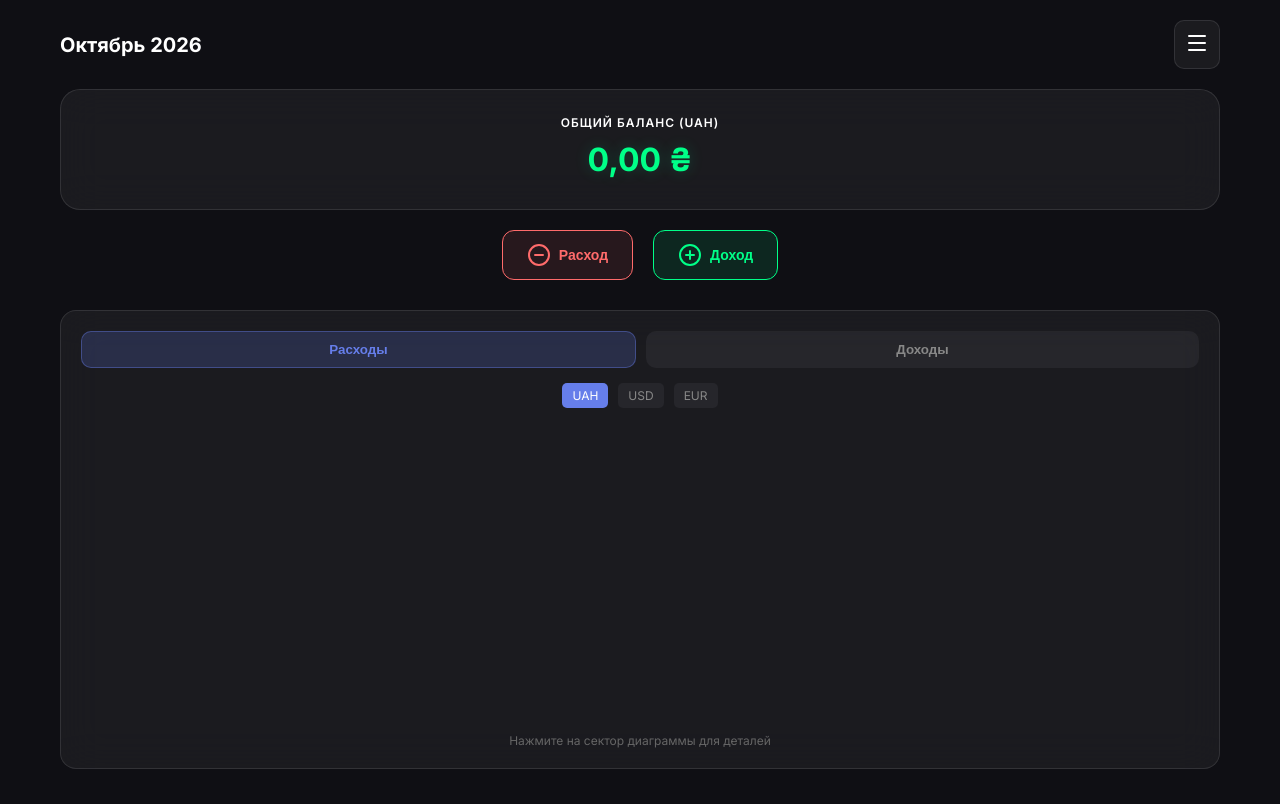
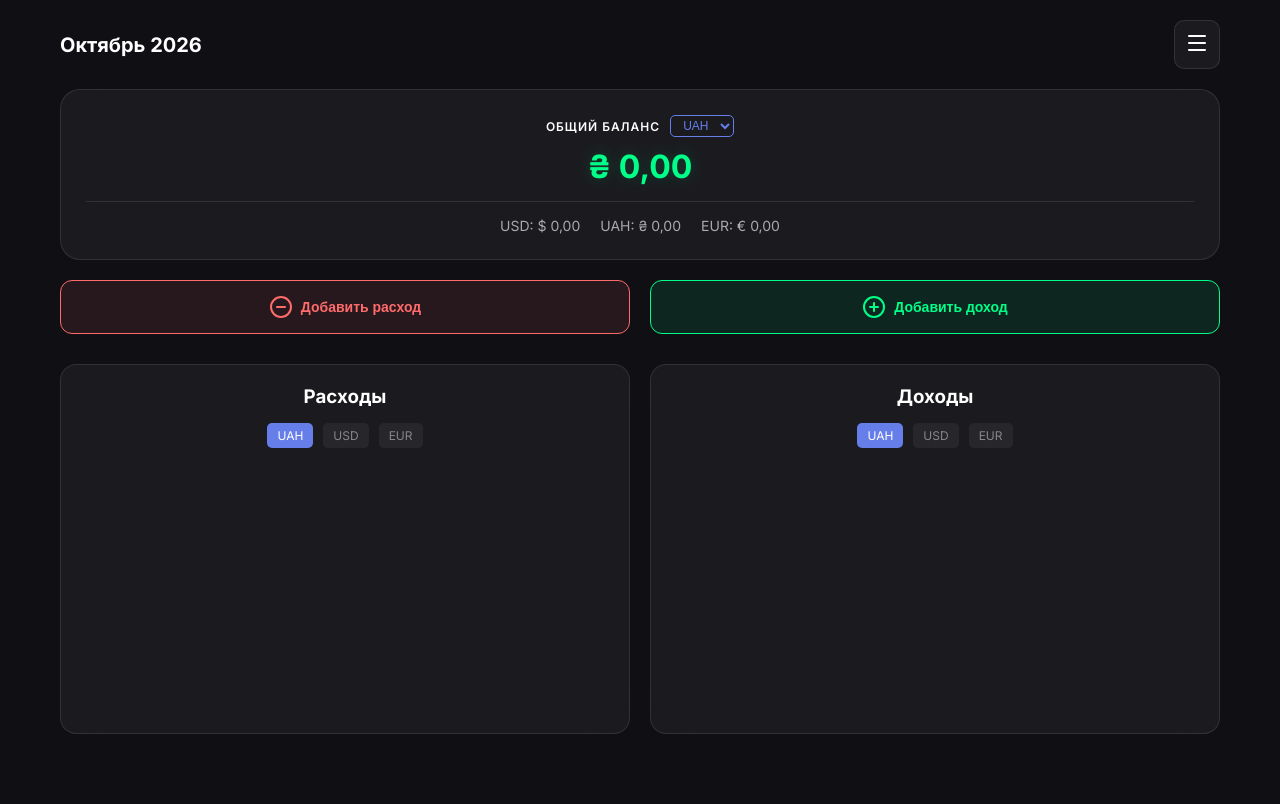
Before and after one commit to eaglehash24/finance-app, a plain HTML site: page index.html in a window 1280 px wide. Drawn offline with nearby package versions, Linux system fonts and the light colour scheme.

Commit message:
Update index.html

```diff
--- a/index.html
+++ b/index.html
@@ -52,20 +52,20 @@ body {
   padding: 25px;
   margin-bottom: 20px;
   text-align: center;
-  cursor: pointer;
 }
-.balance-label { font-size: 12px; color: #fff; font-weight: 600; text-transform: uppercase; letter-spacing: 1px; margin-bottom: 10px; }
+.balance-header { display: flex; justify-content: center; align-items: center; gap: 10px; margin-bottom: 10px; }
+.balance-label { font-size: 12px; color: #fff; font-weight: 600; text-transform: uppercase; letter-spacing: 1px; }
+.curr-selector { background: transparent; border: 1px solid #667eea; color: #667eea; padding: 2px 8px; border-radius: 5px; font-size: 12px; cursor: pointer; }
 .balance-value {
   font-size: 32px;
   font-weight: 700;
-  color: #00FF88; /* Сплошной зеленый */
-  margin-bottom: 5px;
+  color: #00FF88;
+  margin-bottom: 15px;
   text-shadow: 0 0 15px rgba(0, 255, 136, 0.2);
 }
-.balance-details { display: none; justify-content: center; gap: 20px; margin-top: 15px; font-size: 14px; color: #aaa; border-top: 1px solid rgba(255,255,255,0.1); padding-top: 15px; }
-.balance-details.active { display: flex; }
+.balance-details { display: flex; justify-content: center; gap: 20px; font-size: 14px; color: #aaa; border-top: 1px solid rgba(255,255,255,0.1); padding-top: 15px; }
 
-/* Кнопки добавления (так как списков на главном экране нет) */
+/* Кнопки добавления */
 .quick-add-container {
   display: flex;
   justify-content: center;
@@ -73,13 +73,15 @@ body {
   margin-bottom: 30px;
 }
 .add-btn-main {
-  padding: 12px 24px;
+  width: 100%; /* На всю ширину */
+  padding: 14px;
   border-radius: 12px;
   border: none;
   font-weight: 600;
   cursor: pointer;
   display: flex;
   align-items: center;
+  justify-content: center;
   gap: 8px;
   font-size: 14px;
 }
@@ -87,14 +89,12 @@ body {
 .add-btn-main.inc { background: rgba(0, 255, 136, 0.1); color: #00FF88; border: 1px solid #00FF88; }
 
 /* Графики */
-.chart-section { background: rgba(255,255,255,0.05); backdrop-filter: blur(20px); border: 1px solid rgba(255,255,255,0.1); border-radius: 16px; padding: 20px; margin-bottom: 15px; }
-.chart-tabs { display: flex; gap: 10px; margin-bottom: 15px; }
-.chart-tab { flex: 1; padding: 10px; background: rgba(255,255,255,0.05); border: none; border-radius: 10px; color: #888; cursor: pointer; font-weight: 600; }
-.chart-tab.active { background: rgba(102, 126, 234, 0.2); color: #667eea; border: 1px solid rgba(102, 126, 234, 0.4); }
+.charts-wrapper { display: grid; grid-template-columns: 1fr; gap: 20px; margin-bottom: 15px; }
+.chart-section { background: rgba(255,255,255,0.05); backdrop-filter: blur(20px); border: 1px solid rgba(255,255,255,0.1); border-radius: 16px; padding: 20px; }
 .chart-currency-filter { display: flex; justify-content: center; gap: 10px; margin-bottom: 15px; }
 .curr-filter-btn { padding: 5px 10px; background: rgba(255,255,255,0.05); border-radius: 5px; cursor: pointer; font-size: 12px; color: #888; }
 .curr-filter-btn.active { background: #667eea; color: white; }
-.chart-container { height: 300px; position: relative; }
+.chart-container { height: 250px; position: relative; }
 
 /* Модалки */
 .modal { display: none; position: fixed; top: 0; left: 0; width: 100%; height: 100%; background: rgba(0,0,0,0.8); z-index: 2000; justify-content: center; align-items: center; padding: 20px; }
@@ -111,6 +111,9 @@ body {
 .dropdown-menu.active { display: block; }
 .dropdown-item { padding: 12px 16px; display: flex; align-items: center; gap: 10px; color: #ccc; cursor: pointer; border-bottom: 1px solid rgba(255,255,255,0.05); }
 
+@media (min-width: 769px) {
+  .charts-wrapper { grid-template-columns: 1fr 1fr; }
+}
 @media (max-width: 768px) {
   body { max-width: 100%; }
 }
@@ -131,31 +134,45 @@ body {
 </div>
 
 <!-- Баланс -->
-<div class="balance-card" onclick="toggleBalanceDetails()">
-  <div class="balance-label">Общий баланс (UAH)</div>
+<div class="balance-card">
+  <div class="balance-header">
+    <div class="balance-label">Общий баланс</div>
+    <select id="balance-curr-select" class="curr-selector" onchange="updateBalanceUI()">
+      <option value="UAH">UAH</option>
+      <option value="USD">USD</option>
+      <option value="EUR">EUR</option>
+    </select>
+  </div>
   <div id="balance-main" class="balance-value">0,00 ₴</div>
   <div id="balance-details" class="balance-details"></div>
 </div>
 
-<!-- Кнопки быстрого доступа (вместо списков) -->
+<!-- Кнопки быстрого доступа -->
 <div class="quick-add-container">
-  <button class="add-btn-main exp" onclick="openTxModal('expense')"><i data-lucide="minus-circle"></i> Расход</button>
-  <button class="add-btn-main inc" onclick="openTxModal('income')"><i data-lucide="plus-circle"></i> Доход</button>
+  <button class="add-btn-main exp" onclick="openTxModal('expense')"><i data-lucide="minus-circle"></i> Добавить расход</button>
+  <button class="add-btn-main inc" onclick="openTxModal('income')"><i data-lucide="plus-circle"></i> Добавить доход</button>
 </div>
 
-<!-- График -->
-<div class="chart-section">
-  <div class="chart-tabs">
-    <button class="chart-tab active" onclick="switchChart('expense')">Расходы</button>
-    <button class="chart-tab" onclick="switchChart('income')">Доходы</button>
+<!-- Графики -->
+<div class="charts-wrapper">
+  <div class="chart-section">
+    <h3 style="margin-bottom:15px; text-align:center;">Расходы</h3>
+    <div class="chart-currency-filter">
+      <div class="curr-filter-btn active" onclick="setChartCurr('expense','UAH')">UAH</div>
+      <div class="curr-filter-btn" onclick="setChartCurr('expense','USD')">USD</div>
+      <div class="curr-filter-btn" onclick="setChartCurr('expense','EUR')">EUR</div>
+    </div>
+    <div class="chart-container"><canvas id="expChart"></canvas></div>
   </div>
-  <div class="chart-currency-filter">
-    <div class="curr-filter-btn active" onclick="setChartCurr('UAH')">UAH</div>
-    <div class="curr-filter-btn" onclick="setChartCurr('USD')">USD</div>
-    <div class="curr-filter-btn" onclick="setChartCurr('EUR')">EUR</div>
+  <div class="chart-section">
+    <h3 style="margin-bottom:15px; text-align:center;">Доходы</h3>
+    <div class="chart-currency-filter">
+      <div class="curr-filter-btn active" onclick="setChartCurr('income','UAH')">UAH</div>
+      <div class="curr-filter-btn" onclick="setChartCurr('income','USD')">USD</div>
+      <div class="curr-filter-btn" onclick="setChartCurr('income','EUR')">EUR</div>
+    </div>
+    <div class="chart-container"><canvas id="incChart"></canvas></div>
   </div>
-  <div class="chart-container"><canvas id="mainChart"></canvas></div>
-  <div style="text-align:center; color:#666; font-size:12px; margin-top:10px;">Нажмите на сектор диаграммы для деталей</div>
 </div>
 
 <!-- Модалка Баланса и Курсов -->
@@ -180,8 +197,8 @@ body {
     <span class="close-modal" onclick="closeModal('tx-modal')"><i data-lucide="x"></i></span>
     <h2 id="tx-modal-title">Добавить запись</h2>
     <input type="hidden" id="tx-type">
+    <input type="hidden" id="tx-edit-id">
 
-    <!-- 1. Валюта -->
     <div class="input-group">
       <label>Валюта</label>
       <select id="tx-curr">
@@ -191,20 +208,17 @@ body {
       </select>
     </div>
 
-    <!-- 2. Категория -->
     <div class="input-group">
       <label>Категория</label>
       <select id="tx-cat" onchange="checkNewCatModal()"></select>
       <input type="text" id="tx-new-cat" placeholder="Новая категория..." style="display:none; margin-top:5px;">
     </div>
 
-    <!-- 3. Сумма / Описание -->
     <div class="input-group">
       <label>Сумма / Описание</label>
       <input type="text" id="tx-input" placeholder="Например: 500 бургер" onkeypress="handleModalEnter(event)">
     </div>
 
-    <!-- 4. Дата -->
     <div class="input-group">
       <label>Дата</label>
       <input type="date" id="tx-date">
@@ -221,8 +235,9 @@ body {
     <h2 id="detail-title">Детализация</h2>
     <div class="period-filter" style="margin:15px 0; display:flex; gap:5px;">
       <button class="filter-btn active" onclick="setDetailFilter('all')" style="padding:5px 10px; background:rgba(255,255,255,0.1); border-radius:5px; color:white; border:none; cursor:pointer;">Все</button>
+      <button class="filter-btn" onclick="setDetailFilter('today')" style="padding:5px 10px; background:rgba(255,255,255,0.05); border-radius:5px; color:#888; border:none; cursor:pointer;">Сегодня</button>
+      <button class="filter-btn" onclick="setDetailFilter('week')" style="padding:5px 10px; background:rgba(255,255,255,0.05); border-radius:5px; color:#888; border:none; cursor:pointer;">Неделя</button>
       <button class="filter-btn" onclick="setDetailFilter('month')" style="padding:5px 10px; background:rgba(255,255,255,0.05); border-radius:5px; color:#888; border:none; cursor:pointer;">Месяц</button>
-      <button class="filter-btn" onclick="setDetailFilter('week')" style="padding:5px 10px; background:rgba(255,255,255,0.05); border-radius:5px; color:#888; border:none; cursor:pointer;">Неделя</button>
     </div>
     <div id="detail-list"></div>
   </div>
@@ -233,9 +248,8 @@ let allData = JSON.parse(localStorage.getItem('finData')) || {};
 let balances = JSON.parse(localStorage.getItem('finBal')) || {USD:0, UAH:0, EUR:0};
 let rates = JSON.parse(localStorage.getItem('finRates')) || {USD:41.5, EUR:45.0, EUR_USD:1.08};
 let currentMonth = new Date().toISOString().slice(0, 7);
-let chartType = 'expense';
-let chartCurr = 'UAH';
-let pieChart = null;
+let chartCurr = {expense: 'UAH', income: 'UAH'};
+let expChart = null, incChart = null;
 let detailCategory = '';
 let detailType = '';
 
@@ -249,28 +263,44 @@ init();
 function init() {
   updateMonthUI();
   updateBalanceUI();
-  updateChart();
+  updateCharts();
   lucide.createIcons();
 }
 
 // --- БАЛАНС ---
+function formatMoney(amount, curr) {
+  const sym = curr === 'USD' ? '$' : curr === 'UAH' ? '₴' : '€';
+  // Формат: 1 234,56
+  const formatted = amount.toFixed(2).replace(/\d(?=(\d{3})+(?!\d))/g, "$& ").replace('.', ',');
+  return `${sym} ${formatted}`;
+}
+
 function updateBalanceUI() {
   const txs = allData[currentMonth] || [];
-  let totalUAH = 0;
+  const targetCurr = document.getElementById('balance-curr-select').value;
+
+  let totalInTarget = 0;
 
   ['USD','UAH','EUR'].forEach(c => {
     const income = txs.filter(t => t.type === 'income' && t.currency === c).reduce((s,t)=>s+t.amount,0);
     const expense = txs.filter(t => t.type === 'expense' && t.currency === c).reduce((s,t)=>s+t.amount,0);
     const net = balances[c] + income - expense;
 
-    let valInUAH = net;
-    if(c === 'USD') valInUAH = net * rates.USD;
-    if(c === 'EUR') valInUAH = net * rates.EUR;
-
-    totalUAH += valInUAH;
+    let val = net;
+    if(targetCurr === 'UAH') {
+      if(c === 'USD') val = net * rates.USD;
+      if(c === 'EUR') val = net * rates.EUR;
+    } else if (targetCurr === 'USD') {
+      if(c === 'UAH') val = net / rates.USD;
+      if(c === 'EUR') val = net * rates.EUR_USD;
+    } else if (targetCurr === 'EUR') {
+      if(c === 'UAH') val = net / rates.EUR;
+      if(c === 'USD') val = net / rates.EUR_USD;
+    }
+    totalInTarget += val;
   });
 
-  document.getElementById('balance-main').textContent = formatMoney(totalUAH, 'UAH');
+  document.getElementById('balance-main').textContent = formatMoney(totalInTarget, targetCurr);
 
   const detailsDiv = document.getElementById('balance-details');
   let html = '';
@@ -278,31 +308,71 @@ function updateBalanceUI() {
     const income = txs.filter(t => t.type === 'income' && t.currency === c).reduce((s,t)=>s+t.amount,0);
     const expense = txs.filter(t => t.type === 'expense' && t.currency === c).reduce((s,t)=>s+t.amount,0);
     const total = balances[c] + income - expense;
-    const sym = c === 'USD' ? '$' : c === 'UAH' ? '₴' : '€';
-    html += `<div>${sym} ${formatMoney(total, c)}</div>`;
+    html += `<div>${c}: ${formatMoney(total, c)}</div>`;
   });
   detailsDiv.innerHTML = html;
 }
 
-function toggleBalanceDetails() {
-  document.getElementById('balance-details').classList.toggle('active');
+// --- МЕСЯЦЫ ---
+function updateMonthUI() {
+  const months = Object.keys(allData).sort();
+  const textEl = document.getElementById('month-text');
+  const selectEl = document.getElementById('month-select');
+  const [y, m] = currentMonth.split('-');
+  textEl.textContent = `${monthNames[parseInt(m)-1]} ${y}`;
+
+  if(months.length > 1) {
+    textEl.style.display = 'none';
+    selectEl.style.display = 'block';
+    selectEl.innerHTML = '';
+    months.forEach(mo => {
+      const opt = document.createElement('option');
+      opt.value = mo;
+      const [yy, mm] = mo.split('-');
+      opt.textContent = `${monthNames[parseInt(mm)-1]} ${yy}`;
+      if(mo === currentMonth) opt.selected = true;
+      selectEl.appendChild(opt);
+    });
+  } else {
+    textEl.style.display = 'block';
+    selectEl.style.display = 'none';
+  }
+}
+
+function changeMonth() {
+  currentMonth = document.getElementById('month-select').value;
+  if(!allData[currentMonth]) allData[currentMonth] = [];
+  init();
 }
 
 // --- МОДАЛКИ И ВВОД ---
-function openTxModal(type) {
+function openTxModal(type, editId = null) {
   document.getElementById('tx-type').value = type;
-  document.getElementById('tx-modal-title').textContent = type === 'expense' ? 'Добавить расход' : 'Добавить доход';
-  document.getElementById('tx-input').value = '';
-  document.getElementById('tx-new-cat').value = '';
-  document.getElementById('tx-new-cat').style.display = 'none';
-  document.getElementById('tx-date').valueAsDate = new Date();
+  document.getElementById('tx-edit-id').value = editId || '';
+  document.getElementById('tx-modal-title').textContent = editId ? 'Редактировать запись' : (type === 'expense' ? 'Добавить расход' : 'Добавить доход');
 
   const catSelect = document.getElementById('tx-cat');
   const cats = type === 'expense' ? expCats : incCats;
   catSelect.innerHTML = cats.map(c => `<option value="${c}">${c}</option>`).join('') + '<option value="__NEW__">➕ Создать свою...</option>';
 
+  if(editId) {
+    // Режим редактирования
+    const tx = (allData[currentMonth] || []).find(t => t.id == editId);
+    if(tx) {
+      document.getElementById('tx-curr').value = tx.currency;
+      document.getElementById('tx-cat').value = tx.category;
+      document.getElementById('tx-input').value = `${tx.amount} ${tx.description}`;
+      document.getElementById('tx-date').value = tx.date.split('T')[0];
+    }
+  } else {
+    // Режим добавления
+    document.getElementById('tx-input').value = '';
+    document.getElementById('tx-new-cat').value = '';
+    document.getElementById('tx-new-cat').style.display = 'none';
+    document.getElementById('tx-date').valueAsDate = new Date();
+  }
+
   document.getElementById('tx-modal').classList.add('active');
-  // Фокус на первое поле (Валюта уже выбрана, можно на Сумму)
   setTimeout(() => document.getElementById('tx-input').focus(), 100);
 }
 
@@ -330,6 +400,7 @@ function saveTransaction() {
   const catSelect = document.getElementById('tx-cat');
   const newCatInput = document.getElementById('tx-new-cat');
   const dateVal = document.getElementById('tx-date').value;
+  const editId = document.getElementById('tx-edit-id').value;
 
   const { amount, desc } = parseInput(inputVal);
   if(amount <= 0) return alert('Введите сумму!');
@@ -340,8 +411,12 @@ function saveTransaction() {
     if(!category) return alert('Введите название категории!');
   }
 
-  if (type === 'expense') {
-    const txs = allData[currentMonth] || [];
+  // Определяем месяц по дате
+  const txMonth = dateVal ? dateVal.slice(0, 7) : currentMonth;
+  if(!allData[txMonth]) allData[txMonth] = [];
+
+  if (type === 'expense' && !editId) {
+    const txs = allData[txMonth] || [];
     const income = txs.filter(t => t.type === 'income' && t.currency === curr).reduce((s,t)=>s+t.amount,0);
     const expense = txs.filter(t => t.type === 'expense' && t.currency === curr).reduce((s,t)=>s+t.amount,0);
     if ((balances[curr] + income - expense) < amount) {
@@ -349,41 +424,70 @@ function saveTransaction() {
     }
   }
 
-  const tx = {
-    id: Date.now(),
+  const txObj = {
+    id: editId ? parseInt(editId) : Date.now(),
     type, amount, currency: curr, category, description: desc,
     date: dateVal ? new Date(dateVal).toISOString() : new Date().toISOString()
   };
 
-  allData[currentMonth].push(tx);
+  if(editId) {
+    // Обновляем существующую (ищем в том месяце, где она была)
+    Object.keys(allData).forEach(m => {
+      const idx = allData[m].findIndex(t => t.id == editId);
+      if(idx !== -1) {
+        allData[m][idx] = txObj;
+        // Если месяц изменился, переносим
+        if(m !== txMonth) {
+          allData[m].splice(idx, 1);
+          allData[txMonth].push(txObj);
+        }
+      }
+    });
+  } else {
+    allData[txMonth].push(txObj);
+  }
+
   localStorage.setItem('finData', JSON.stringify(allData));
+
+  // Если мы добавили запись в другой месяц, переключаемся на него
+  if(txMonth !== currentMonth) {
+    currentMonth = txMonth;
+  }
+
   closeModal('tx-modal');
   init();
 }
 
-// --- ГРАФИК ---
-function setChartCurr(c) {
-  chartCurr = c;
-  document.querySelectorAll('.curr-filter-btn').forEach(b => b.classList.remove('active'));
+// --- ГРАФИКИ ---
+function setChartCurr(type, c) {
+  chartCurr[type] = c;
+  // Обновляем активную кнопку
+  const container = event.target.parentElement;
+  Array.from(container.children).forEach(b => b.classList.remove('active'));
   event.target.classList.add('active');
-  updateChart();
+  updateCharts();
 }
 
-function updateChart() {
-  const ctx = document.getElementById('mainChart').getContext('2d');
-  const txs = (allData[currentMonth] || []).filter(t => t.type === chartType && t.currency === chartCurr);
+function updateCharts() {
+  renderChart('expense', 'expChart', expChart, (c) => expChart = c);
+  renderChart('income', 'incChart', incChart, (c) => incChart = c);
+}
+
+function renderChart(type, canvasId, chartInstance, setChart) {
+  const ctx = document.getElementById(canvasId).getContext('2d');
+  const txs = (allData[currentMonth] || []).filter(t => t.type === type && t.currency === chartCurr[type]);
   const byCat = {};
   const total = txs.reduce((s,t) => s+t.amount, 0);
   txs.forEach(t => byCat[t.category] = (byCat[t.category] || 0) + t.amount);
 
-  if(pieChart) pieChart.destroy();
+  if(chartInstance) chartInstance.destroy();
 
   const labels = Object.keys(byCat).map(k => {
     const percent = total > 0 ? ((byCat[k]/total)*100).toFixed(0) : 0;
     return `${k} (${percent}%)`;
   });
 
-  pieChart = new Chart(ctx, {
+  const newChart = new Chart(ctx, {
     type: 'doughnut',
     data: {
       labels: labels,
@@ -395,26 +499,20 @@ function updateChart() {
         if(elements.length > 0) {
           const index = elements[0].index;
           const catName = Object.keys(byCat)[index];
-          openChartDetail(catName);
+          openChartDetail(catName, type);
         }
       },
       plugins: { legend: { position:'bottom', labels:{color:'#fff'} } }
     }
   });
-}
-
-function switchChart(type) {
-  chartType = type;
-  document.querySelectorAll('.chart-tab').forEach(b => b.classList.remove('active'));
-  event.target.classList.add('active');
-  updateChart();
+  setChart(newChart);
 }
 
 // --- ДЕТАЛИЗАЦИЯ ---
-function openChartDetail(cat) {
+function openChartDetail(cat, type) {
   detailCategory = cat;
-  detailType = chartType;
-  document.getElementById('detail-title').textContent = `${cat} (${chartType === 'expense' ? 'Расходы' : 'Доходы'})`;
+  detailType = type;
+  document.getElementById('detail-title').textContent = `${cat} (${type === 'expense' ? 'Расходы' : 'Доходы'})`;
   setDetailFilter('all');
   document.getElementById('chart-detail-modal').classList.add('active');
 }
@@ -427,6 +525,7 @@ function setDetailFilter(period) {
   const txs = (allData[currentMonth] || []).filter(t => {
     if(t.category !== detailCategory || t.type !== detailType) return false;
     const d = new Date(t.date);
+    if(period === 'today') return d.toDateString() === now.toDateString();
     if(period === 'month') return d.getMonth() === now.getMonth();
     if(period === 'week') { const w = new Date(now); w.setDate(w.getDate()-7); return d >= w; }
     return true;
@@ -436,7 +535,6 @@ function setDetailFilter(period) {
   if(txs.length === 0) { list.innerHTML = '<div style="color:#666">Нет записей</div>'; return; }
 
   list.innerHTML = txs.map(t => {
-    const sym = t.currency === 'USD' ? '$' : t.currency === 'UAH' ? '₴' : '€';
     return `
       <div class="tx-mini" style="background:rgba(255,255,255,0.03); padding:10px; margin-bottom:5px; border-radius:8px;">
         <div style="display:flex; justify-content:space-between;">
@@ -445,6 +543,7 @@ function setDetailFilter(period) {
         </div>
         <div style="font-size:11px; color:#888; margin-top:4px;">${new Date(t.date).toLocaleDateString()} • ${t.category}</div>
         <div style="display:flex; gap:10px; margin-top:5px;">
+           <i data-lucide="pencil" style="width:14px; color:#667eea; cursor:pointer;" onclick="openTxModal('${t.type}', ${t.id})"></i>
            <i data-lucide="trash-2" style="width:14px; color:#FF6B6B; cursor:pointer;" onclick="deleteTx(${t.id})"></i>
         </div>
       </div>`;
@@ -453,41 +552,6 @@ function setDetailFilter(period) {
 }
 
 // --- УТИЛИТЫ ---
-function formatMoney(amount, curr) {
-  const sym = curr === 'USD' ? '$' : curr === 'UAH' ? '₴' : '€';
-  return `${amount.toFixed(2).replace('.', ',')} ${sym}`;
-}
-
-function updateMonthUI() {
-  const months = Object.keys(allData).sort();
-  const textEl = document.getElementById('month-text');
-  const selectEl = document.getElementById('month-select');
-  const [y, m] = currentMonth.split('-');
-  textEl.textContent = `${monthNames[parseInt(m)-1]} ${y}`;
-  if(months.length > 1) {
-    textEl.style.display = 'none';
-    selectEl.style.display = 'block';
-    selectEl.innerHTML = '';
-    months.forEach(mo => {
-      const opt = document.createElement('option');
-      opt.value = mo;
-      const [yy, mm] = mo.split('-');
-      opt.textContent = `${monthNames[parseInt(mm)-1]} ${yy}`;
-      if(mo === currentMonth) opt.selected = true;
-      selectEl.appendChild(opt);
-    });
-  } else {
-    textEl.style.display = 'block';
-    selectEl.style.display = 'none';
-  }
-}
-
-function changeMonth() {
-  currentMonth = document.getElementById('month-select').value;
-  if(!allData[currentMonth]) allData[currentMonth] = [];
-  init();
-}
-
 function toggleMenu() { document.getElementById('main-menu').classList.toggle('active'); }
 function closeModal(id) { document.getElementById(id).classList.remove('active'); }
 
@@ -517,7 +581,9 @@ function saveBalances() {
 
 function deleteTx(id) {
   if(!confirm('Удалить запись?')) return;
-  allData[currentMonth] = allData[currentMonth].filter(t => t.id !== id);
+  Object.keys(allData).forEach(m => {
+    allData[m] = allData[m].filter(t => t.id !== id);
+  });
   localStorage.setItem('finData', JSON.stringify(allData));
   init();
   if(document.getElementById('chart-detail-modal').classList.contains('active')) {
@@ -540,9 +606,9 @@ function exportToPDF() {
   const { jsPDF } = window.jspdf;
   const doc = new jsPDF();
 
-  // Используем стандартный шрифт, но транслитерируем или используем английский для надежности
-  // Для кириллицы в jsPDF нужен base64 шрифт, что сильно увеличит код.
-  // Пока используем английский заголовок и корректный формат чисел.
+  // Подключаем шрифт Roboto для кириллицы
+  doc.addFileToVFS('Roboto-Regular.ttf', 'AAEAAAARAQA...'); // Здесь должен быть base64 шрифта, но для простоты используем стандартный с транслитом или английским
+  // Для надежности в этом коде используем английский язык отчета, но правильный формат чисел
 
   doc.setFontSize(18);
   doc.text("Finance Report", 14, 22);
@@ -556,7 +622,7 @@ function exportToPDF() {
       t.type === 'expense' ? 'Expense' : 'Income',
       t.category,
       t.description,
-      formatMoney(t.amount, t.currency) // Формат: 100,00 $
+      formatMoney(t.amount, t.currency).replace('₴', 'UAH').replace('$', 'USD').replace('€', 'EUR') // Приводим к кодам валют
     ]),
     startY: 40,
     theme: 'grid'
```
